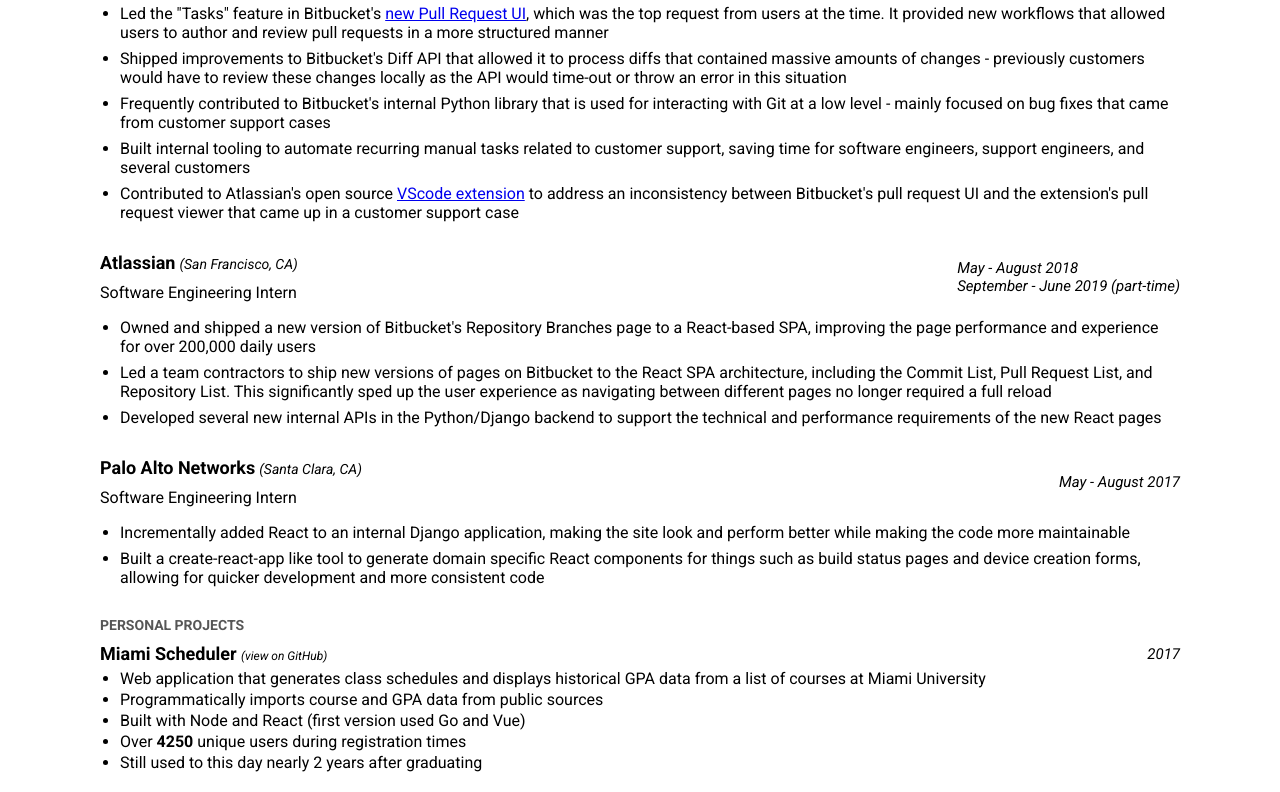
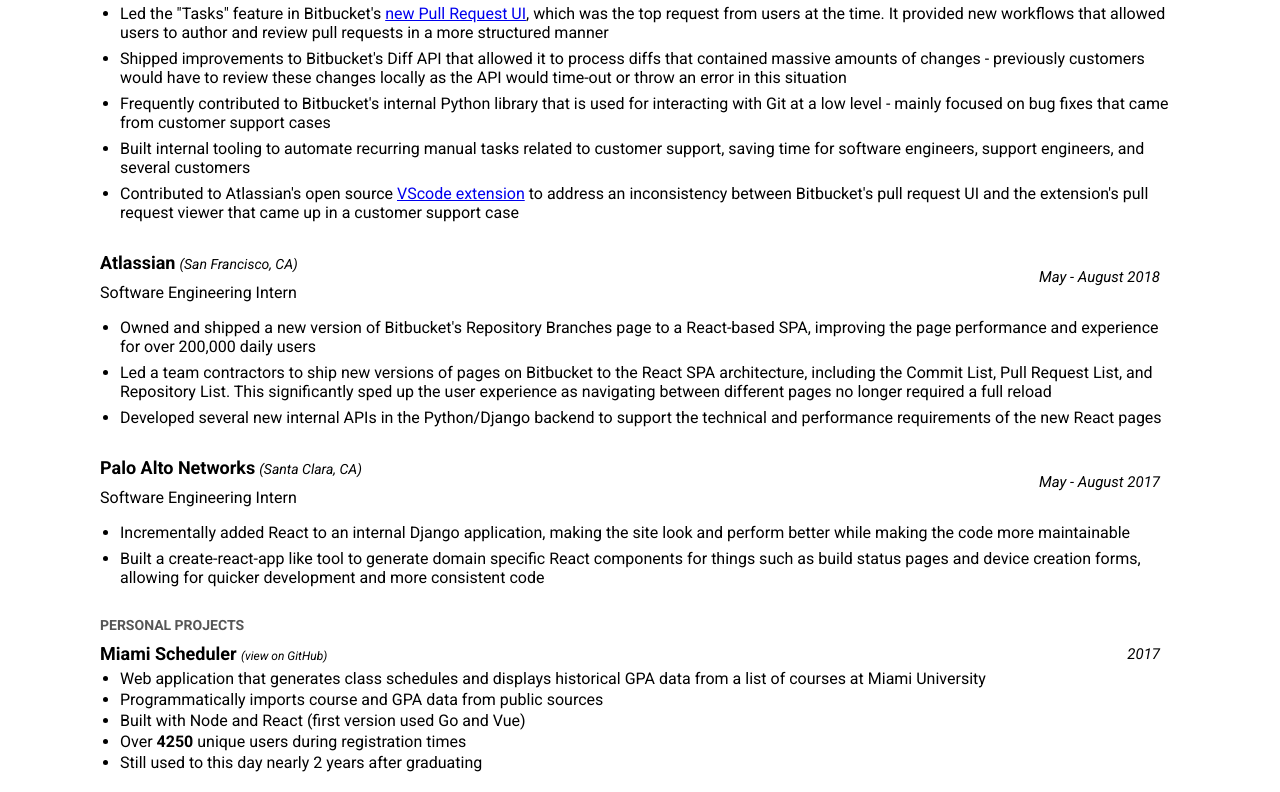
Before and after one commit to bhoeting/resume, a plain HTML site: page index.html in a window 1280 px wide. Shown: the part 568-1360 px from the top of the page. Drawn offline with Linux system fonts and the light colour scheme.

Commit message:
Fix dates getting cut off

```diff
--- a/index.css
+++ b/index.css
@@ -51,6 +51,7 @@
 .date {
   font-style: italic;
   font-size: 15px;
+  padding-right: 20px;
 }
 
 .name {
@@ -149,11 +150,6 @@
   justify-content: space-between;
 }
 
-.personal-project-year {
-  font-style: italic;
-  font-size: 15px;
-}
-
 .personal-project-github-link a,
 .personal-project-github-link a:hover,
 .personal-project-github-link a:visited {
--- a/index.html
+++ b/index.html
@@ -97,8 +97,8 @@
           </div>
           <div class="job-title">Software Engineering Intern</div>
         </div>
-        <div class="date">May - August 2018
-        <div class="date">September - June 2019 (part-time)</div>
+        <div class="date">
+          May - August 2018
         </div>
       </div>
       <ul class="company-bullets">
@@ -131,7 +131,7 @@
               <a href="https://github.com/hilariousatlantic/mu-scheduler">(view on GitHub)</a>
             </span>
           </span>
-          <span class="personal-project-year">2017</span>
+          <span class="date">2017</span>
         </div>
         <ul>
           <li>Web application that generates class schedules and displays historical GPA data from a list of courses at Miami University</li>
```
